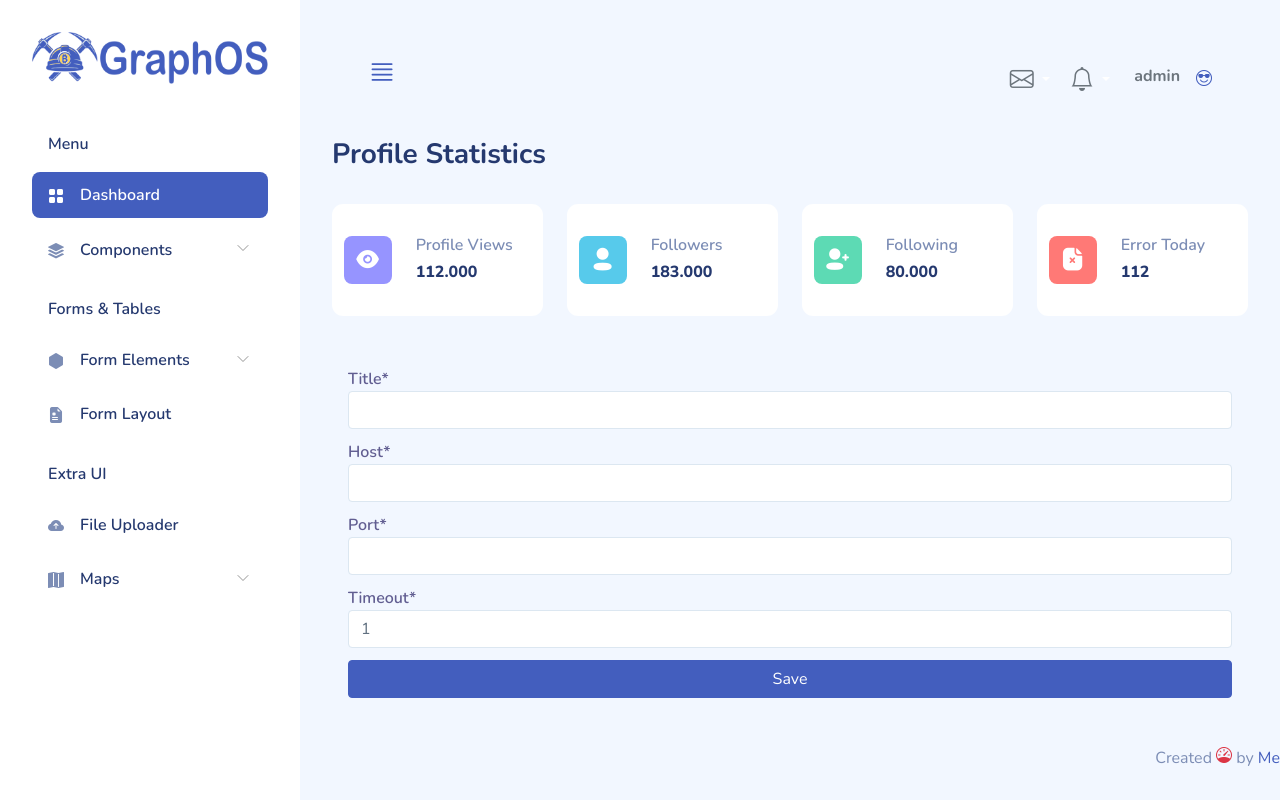
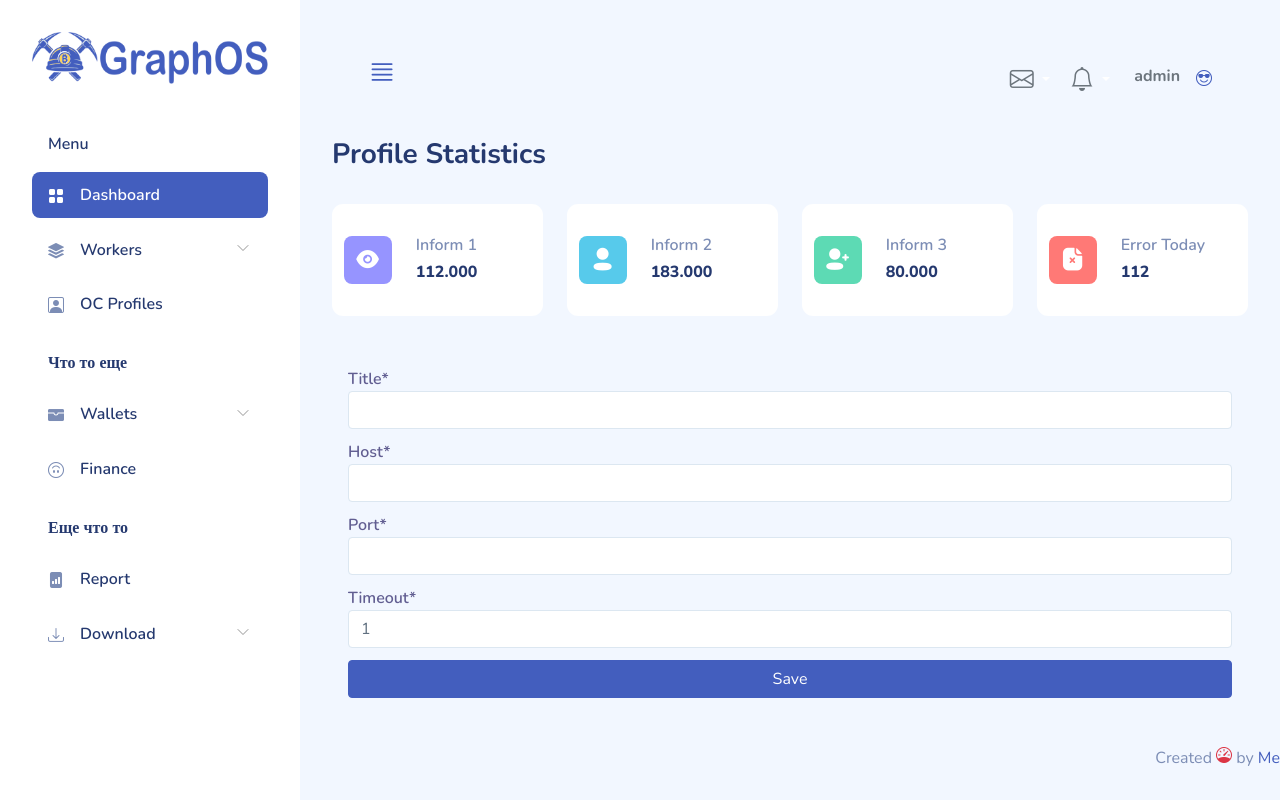
Before and after one commit to dagrishin/apiStatistic, a Django app: page /informer/add/ in a window 1280 px wide. Run offline with Django 3.2, Linux system fonts and the light colour scheme; a user stored in the database is signed in; some libraries are stand-ins or nearby versions; some web fonts are replaced.

Commit message:
replace template

```diff
--- a/src/templates/base.html
+++ b/src/templates/base.html
@@ -47,110 +47,86 @@
                         <li class="sidebar-item  has-sub">
                             <a href="#" class='sidebar-link'>
                                 <i class="bi bi-stack"></i>
-                                <span>Components</span>
+                                <span>Workers</span>
                             </a>
                             <ul class="submenu ">
                                 <li class="submenu-item ">
-                                    <a href="component-alert.html">Alert</a>
+                                    <a href="#">Hardware</a>
                                 </li>
                                 <li class="submenu-item ">
-                                    <a href="component-badge.html">Badge</a>
+                                    <a href="#">Tuning</a>
                                 </li>
                                 <li class="submenu-item ">
-                                    <a href="component-breadcrumb.html">Breadcrumb</a>
+                                    <a href="#">Settings</a>
                                 </li>
                                 <li class="submenu-item ">
-                                    <a href="component-button.html">Button</a>
+                                    <a href="#">System info</a>
                                 </li>
                                 <li class="submenu-item ">
-                                    <a href="component-card.html">Card</a>
+                                    <a href="#">Statistics</a>
                                 </li>
                                 <li class="submenu-item ">
-                                    <a href="component-carousel.html">Carousel</a>
+                                    <a href="#">Notification</a>
                                 </li>
-                                <li class="submenu-item ">
-                                    <a href="component-dropdown.html">Dropdown</a>
-                                </li>
-                                <li class="submenu-item ">
-                                    <a href="component-list-group.html">List Group</a>
-                                </li>
-                                <li class="submenu-item ">
-                                    <a href="component-modal.html">Modal</a>
-                                </li>
-                                <li class="submenu-item ">
-                                    <a href="component-navs.html">Navs</a>
-                                </li>
-                                <li class="submenu-item ">
-                                    <a href="component-pagination.html">Pagination</a>
-                                </li>
-                                <li class="submenu-item ">
-                                    <a href="component-progress.html">Progress</a>
-                                </li>
-                                <li class="submenu-item ">
-                                    <a href="component-spinner.html">Spinner</a>
-                                </li>
-                                <li class="submenu-item ">
-                                    <a href="component-tooltip.html">Tooltip</a>
-                                </li>
+
                             </ul>
                         </li>
-
-                        <li class="sidebar-title">Forms &amp; Tables</li>
+                        <li class="sidebar-item">
+                            <a href="#" class='sidebar-link'>
+                                <i class="bi bi-person-square"></i>
+                                <span>OC Profiles</span>
+                            </a>
+                        </li>
+                        <li class="sidebar-title">Что то еще</li>
 
                         <li class="sidebar-item  has-sub">
                             <a href="#" class='sidebar-link'>
-                                <i class="bi bi-hexagon-fill"></i>
-                                <span>Form Elements</span>
+                                <i class="bi bi-wallet-fill"></i>
+                                <span>Wallets</span>
                             </a>
                             <ul class="submenu ">
                                 <li class="submenu-item ">
-                                    <a href="form-element-input.html">Input</a>
+                                    <a href="#">User1</a>
                                 </li>
                                 <li class="submenu-item ">
-                                    <a href="form-element-input-group.html">Input Group</a>
+                                    <a href="#">User2</a>
                                 </li>
                                 <li class="submenu-item ">
-                                    <a href="form-element-select.html">Select</a>
+                                    <a href="#">User3</a>
                                 </li>
                                 <li class="submenu-item ">
-                                    <a href="form-element-radio.html">Radio</a>
-                                </li>
-                                <li class="submenu-item ">
-                                    <a href="form-element-checkbox.html">Checkbox</a>
-                                </li>
-                                <li class="submenu-item ">
-                                    <a href="form-element-textarea.html">Textarea</a>
+                                    <a href="#">User4</a>
                                 </li>
                             </ul>
                         </li>
 
                         <li class="sidebar-item  ">
                             <a href="form-layout.html" class='sidebar-link'>
-                                <i class="bi bi-file-earmark-medical-fill"></i>
-                                <span>Form Layout</span>
+                                <i class="bi bi-emoji-smile-upside-down"></i>
+                                <span>Finance</span>
                             </a>
                         </li>
 
-                        <li class="sidebar-title">Extra UI</li>
+                        <li class="sidebar-title">Еще что то</li>
 
                         <li class="sidebar-item  ">
-                            <a href="ui-file-uploader.html" class='sidebar-link'>
-                                <i class="bi bi-cloud-arrow-up-fill"></i>
-                                <span>File Uploader</span>
+                            <a href="#" class='sidebar-link'>
+                                <i class="bi bi-file-bar-graph-fill"></i>
+                                <span>Report</span>
                             </a>
                         </li>
 
                         <li class="sidebar-item  has-sub">
                             <a href="#" class='sidebar-link'>
-                                <i class="bi bi-map-fill"></i>
-                                <span>Maps</span>
+                                <i class="bi bi-download"></i>
+                                <span>Download</span>
                             </a>
                             <ul class="submenu ">
                                 <li class="submenu-item ">
-                                    <a href="ui-map-google-map.html">Google Map</a>
+                                    <a href="#">Google drive</a>
                                 </li>
                                 <li class="submenu-item ">
-                                    <a href="ui-map-jsvectormap.html">JS Vector Map</a>
+                                    <a href="#">Yandex drive</a>
                                 </li>
                             </ul>
                         </li>
@@ -259,7 +235,7 @@
                                                 </div>
                                             </div>
                                             <div class="col-md-8">
-                                                <h6 class="text-muted font-semibold">Profile Views</h6>
+                                                <h6 class="text-muted font-semibold">Inform 1</h6>
                                                 <h6 class="font-extrabold mb-0">112.000</h6>
                                             </div>
                                         </div>
@@ -276,7 +252,7 @@
                                                 </div>
                                             </div>
                                             <div class="col-md-8">
-                                                <h6 class="text-muted font-semibold">Followers</h6>
+                                                <h6 class="text-muted font-semibold">Inform 2</h6>
                                                 <h6 class="font-extrabold mb-0">183.000</h6>
                                             </div>
                                         </div>
@@ -293,7 +269,7 @@
                                                 </div>
                                             </div>
                                             <div class="col-md-8">
-                                                <h6 class="text-muted font-semibold">Following</h6>
+                                                <h6 class="text-muted font-semibold">Inform 3</h6>
                                                 <h6 class="font-extrabold mb-0">80.000</h6>
                                             </div>
                                         </div>
```
Also changed, not shown: src/db.sqlite3.
